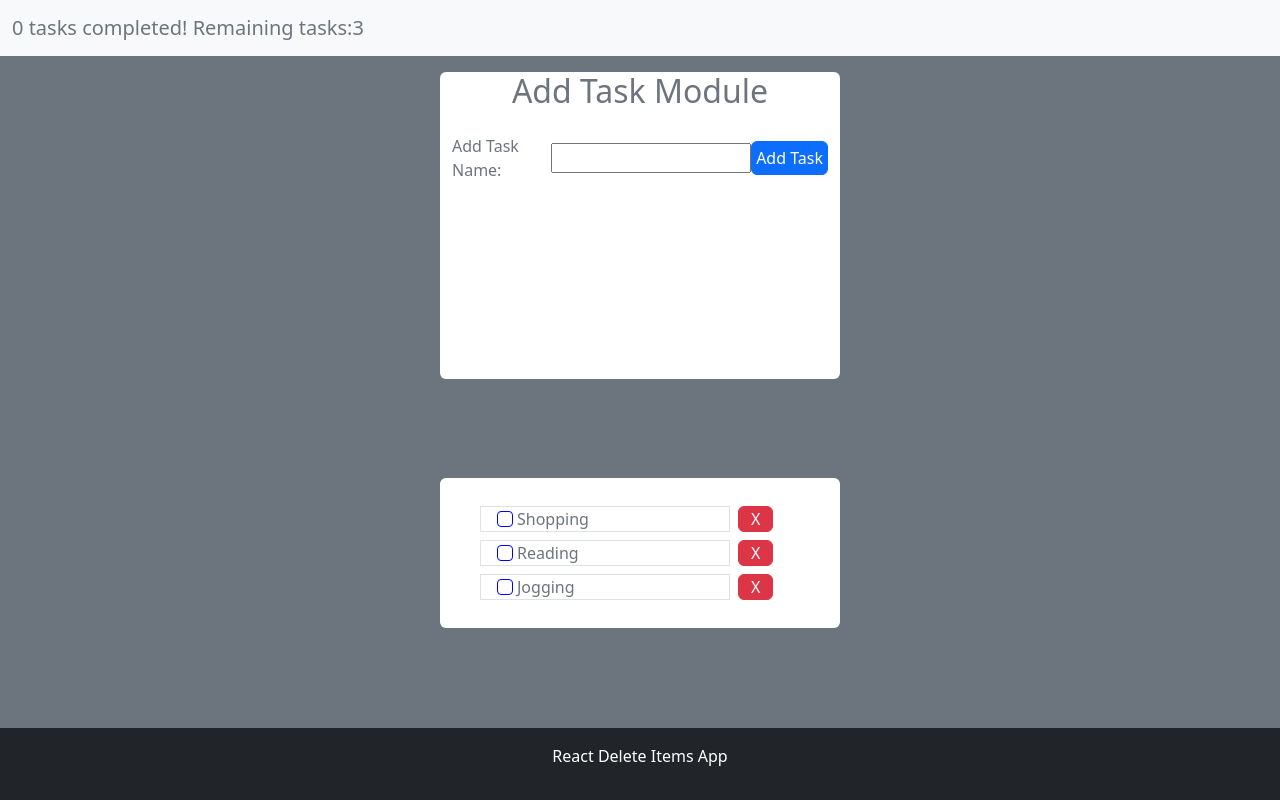
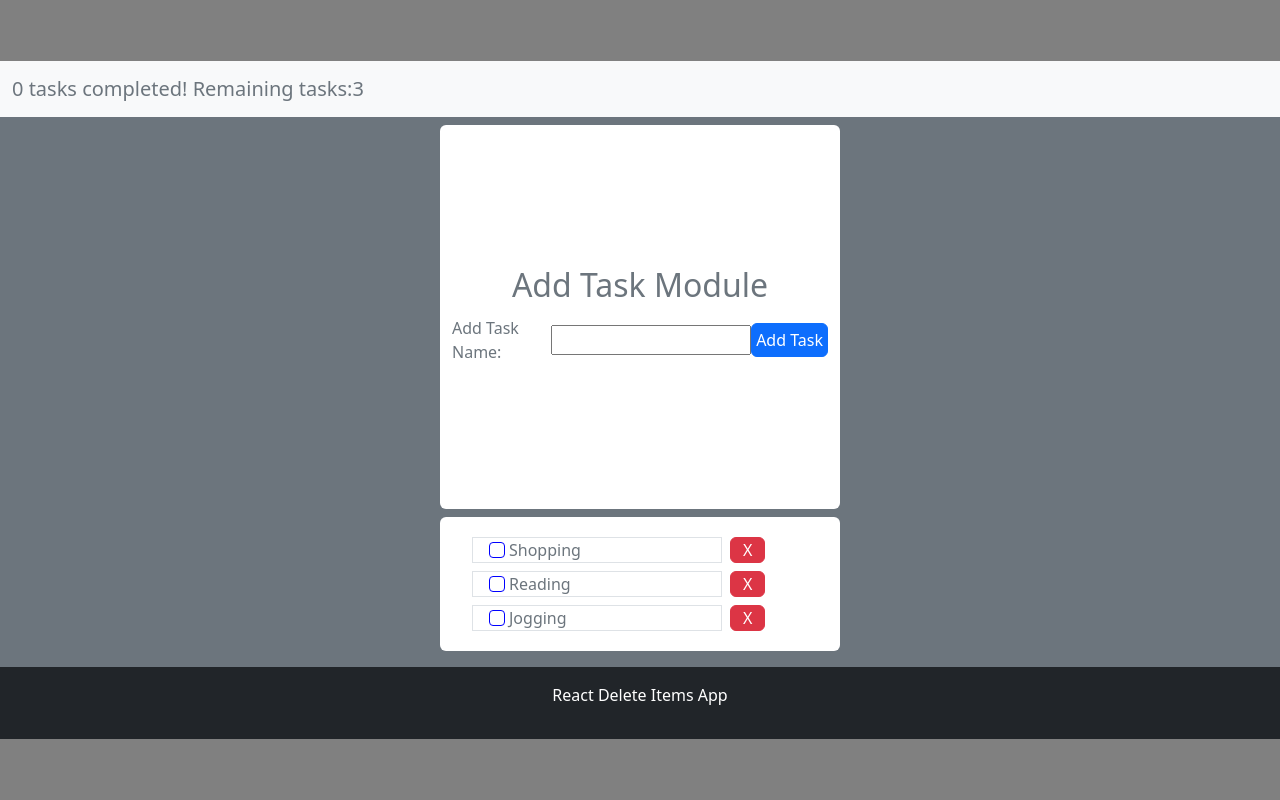
Before and after one commit to mertugrulfrontenddev/color-pick, a React (Create React App) app: page / in a window 1280 px wide. Built offline with nearby package versions, Linux system fonts and the light colour scheme.

Commit message:
added-visual-updates

```diff
--- a/src/components/AddTask.jsx
+++ b/src/components/AddTask.jsx
@@ -17,14 +17,14 @@ const AddTask = ({ handleAddTask }) => {
   }
 
   return (
-    <div className="p-3 bg-secondary h-50 d-flex justify-content-center">
+    <div className="p-2 bg-secondary h-50 d-flex justify-content-center">
       <div
         style={{ flexBasis: 400 }}
-        className="rounded   bg-white d-flex flex-column align-items-center "
+        className="rounded   bg-white d-flex flex-column align-items-center justify-content-center "
       >
         <h2 className="text-secondary">Add Task Module</h2>
         <form
-          className="container  mt-3 d-flex align-items-center justify-content-between"
+          className="container  mt-1 mb-1 d-flex align-items-center justify-content-between"
           onSubmit={(event) => handleSubmit(event)}
         >
           <label className="me-2 text-secondary" htmlFor="taskInput">
--- a/src/components/ToDoList.jsx
+++ b/src/components/ToDoList.jsx
@@ -3,10 +3,10 @@ import Task from "./Task";
 
 const ToDoList = ({ items, handleCheckbox, handleDeleteTask }) => {
   return (
-    <div className="d-flex justify-content-center align-items-center  bg-secondary h-50 ">
+    <div className="d-flex justify-content-center align-items-center  bg-secondary">
       <ul
         style={{ flexBasis: 400, maxHeight: "300px", overflowY: "auto" }}
-        className="list-group bg-white  p-4 mb-3 "
+        className="list-group bg-white  p-3 mb-3 "
       >
         {items.map((task) => (
           <Task
```
